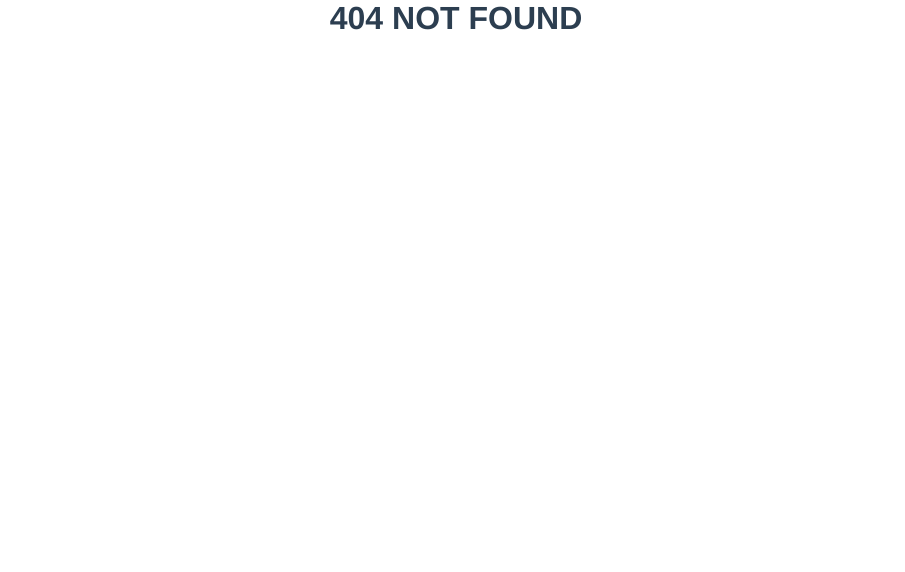
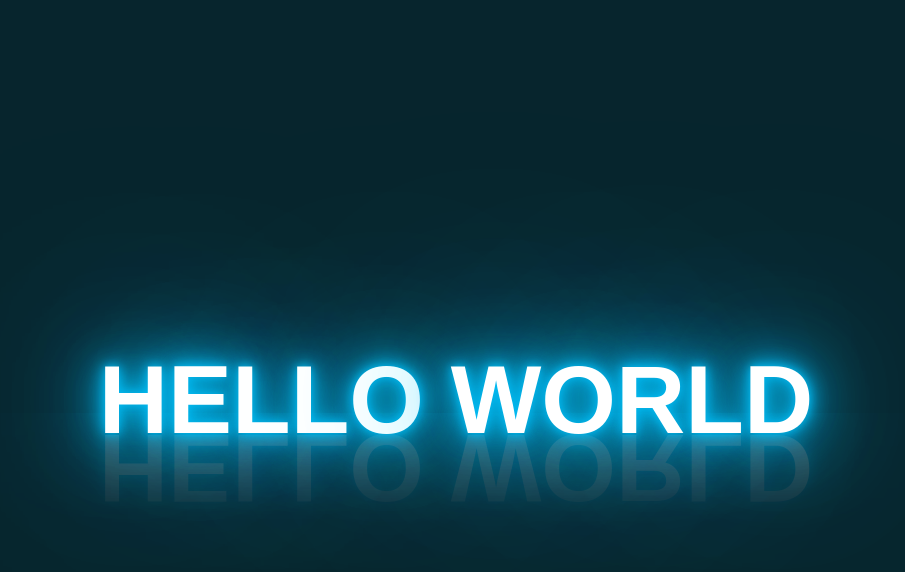
Before and after one commit to michael921010/collection-of-works, a Vue app: page /blinking-animation-text in a window 1280 px wide. Before the commit this address had no page. Shown: the top 572 px of the page, without its empty margins (184-1089 px from the left). Built offline with nearby package versions, Linux system fonts and the light colour scheme.

Commit message:
:lipstick: Blinking Animation Text

```diff
--- a/src/router/index.js
+++ b/src/router/index.js
@@ -18,6 +18,12 @@ export const routes = [
     path: "/fluorescent-loading-indicator",
     name: "FluorescentLoadingIndicator",
     component: () => import("@/views/FluorescentLoadingIndicator"),
+  },
+  {
+    label: "Blinking Animation Text",
+    path: "/blinking-animation-text",
+    name: "BlinkingAnimationText",
+    component: () => import("@/views/BlinkingAnimationText"),
   },
 
   {
--- /dev/null
+++ b/src/views/BlinkingAnimationText.vue
@@ -0,0 +1,65 @@
+<template>
+  <div class="root">
+    <h2><span>Hello</span> <span>World</span></h2>
+  </div>
+</template>
+
+<style lang="scss" scoped>
+.root {
+  font-family: arial;
+}
+.root {
+  display: flex;
+  justify-content: center;
+  align-items: center;
+  min-height: 100vh;
+  background-color: #07252d;
+
+  h2 {
+    position: relative;
+    font-size: 6em;
+    color: #0e3742;
+    text-transform: uppercase;
+    width: 100%;
+    text-align: center;
+    -webkit-box-reflect: below -42px linear-gradient(transparent, #0004);
+
+    span {
+      animation: blinking 5s linear infinite;
+
+      &:nth-child(even) {
+        animation-delay: 0.4s;
+      }
+    }
+  }
+
+  @keyframes blinking {
+    0%,
+    18%,
+    20%,
+    50.1%,
+    60%,
+    65.1%,
+    80%,
+    90.1%,
+    92% {
+      color: #0e3742;
+      text-shadow: none;
+    }
+    18.1%,
+    20.1%,
+    30%,
+    50%,
+    60.1%,
+    65%,
+    80.1%,
+    90%,
+    92.1%,
+    100% {
+      color: #ffffff;
+      text-shadow: 0 0 10px #03bcf4, 0 0 20px #03bcf4, 0 0 40px #03bcf4,
+        0 0 80px #03bcf4, 0 0 160px #03bcf4, 0 0 400px #03bcf4;
+    }
+  }
+}
+</style>
```
